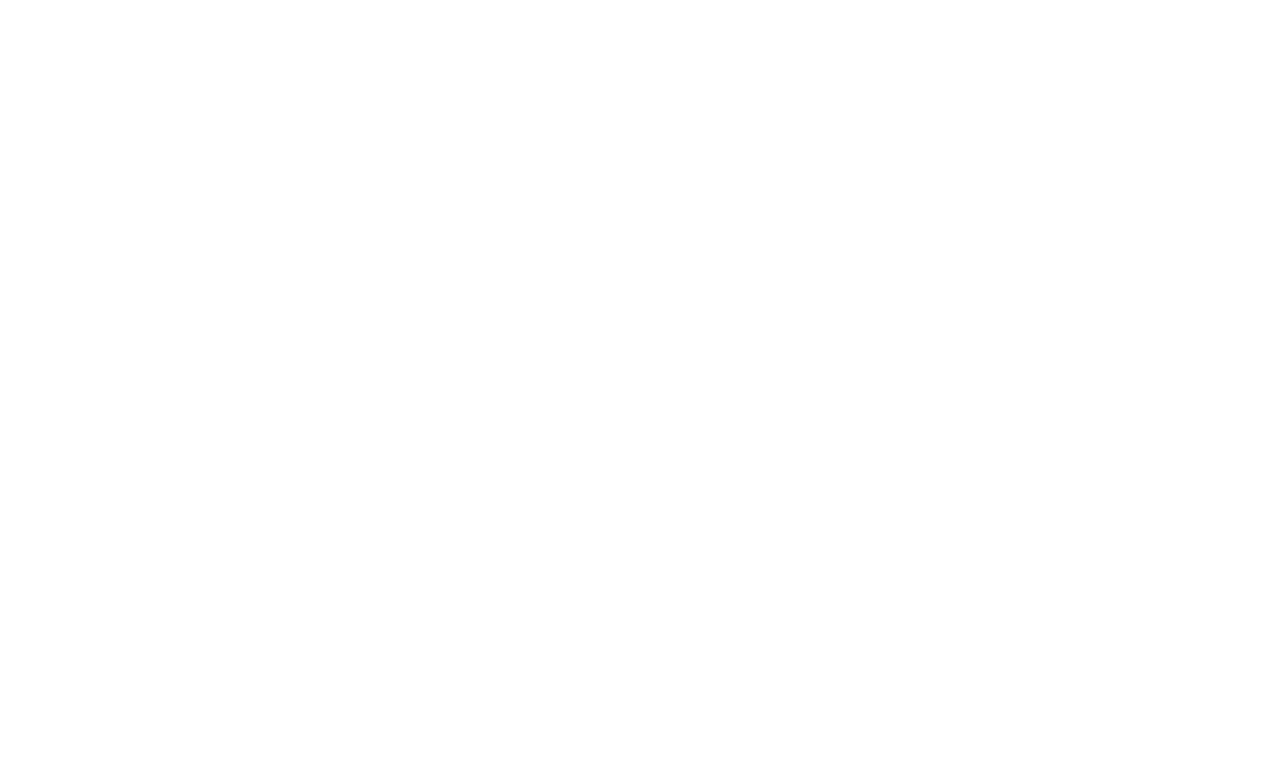
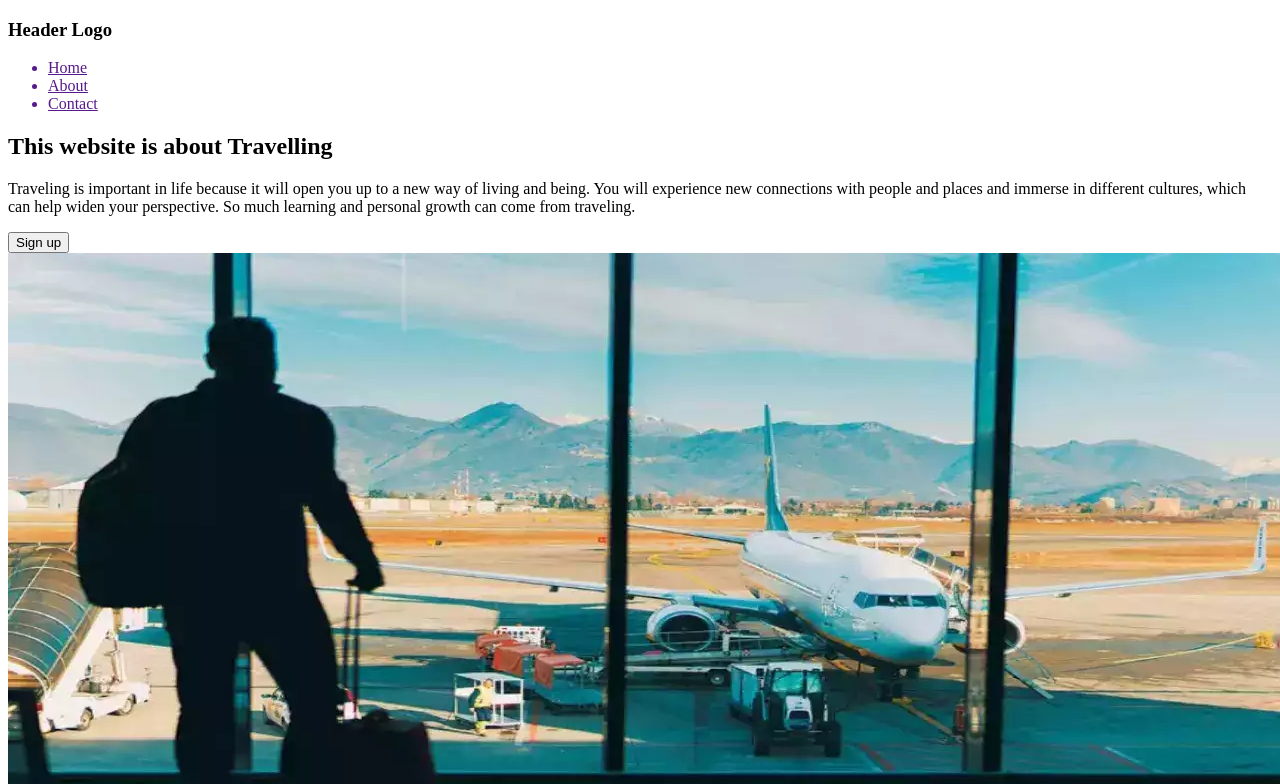
Before and after one commit to Kunal-Saha/Html_Assisgnment_Kunal_wisdmlabs, a plain HTML site: page index.html in a window 1280 px wide. Shown: the top 784 px of the page. Drawn offline with Linux system fonts and the light colour scheme.

Commit message:
The Header part

```diff
--- a/index.html
+++ b/index.html
@@ -8,6 +8,32 @@
         <title>Html-Assignment~Kunal</title>
     </head>
     <body>
+        <header>
+            <nav>
+                <h3 class="Nav__header">Header Logo</h3>
+                <ul class="Nav__menu">
+                    <a href=""> <li class="Nav__items">Home</li> </a>
+                    <a href=""> <li class="Nav__items">About</li> </a>
+                    <a href=""> <li class="Nav__items">Contact</li> </a>
+                </ul>
+            </nav>
+            <section class="Hero">
+                <div>
+                    <h1 class="Hero__title">This website is about Travelling</h1>
+                    <p class="Hero__text">
+                        Traveling is important in life because it will open you up to a new way of living and being.
+                        You will experience new connections with people and places and immerse in different cultures,
+                        which can help widen your perspective.
+                        So much learning and personal growth can come from traveling.
+                    </p>
+                    <button class="Signup__button">Sign up</button>
+                </div>
+                <img
+                    src="Image/1.jpeg"
+                    alt="Hero__Image"
+                />
+            </section>
+        </header>
 
     </body>
 </html>
```
